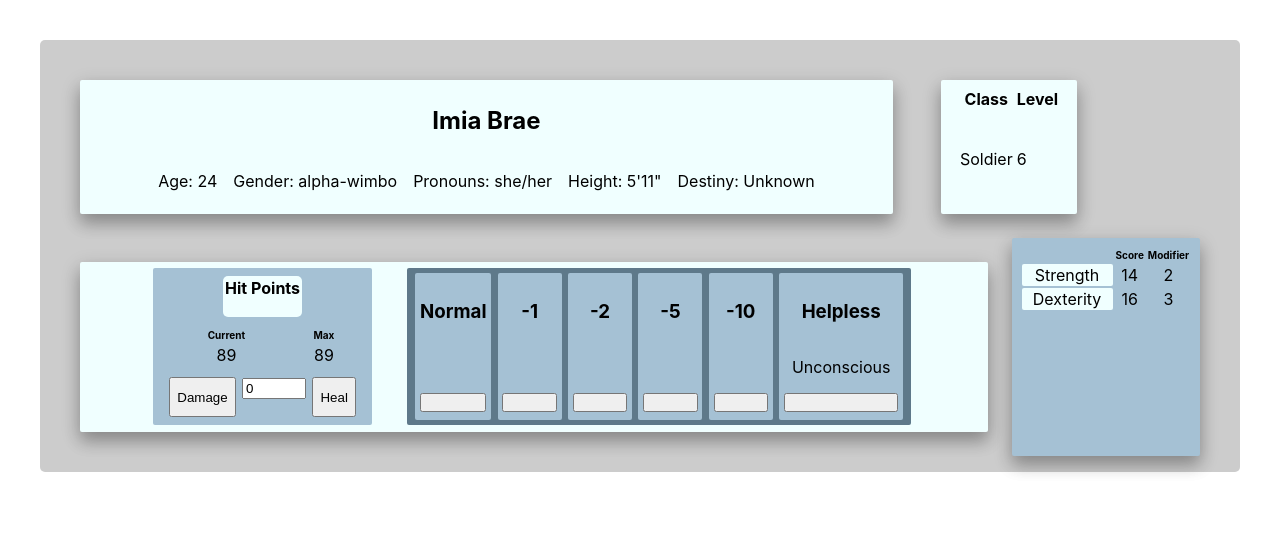
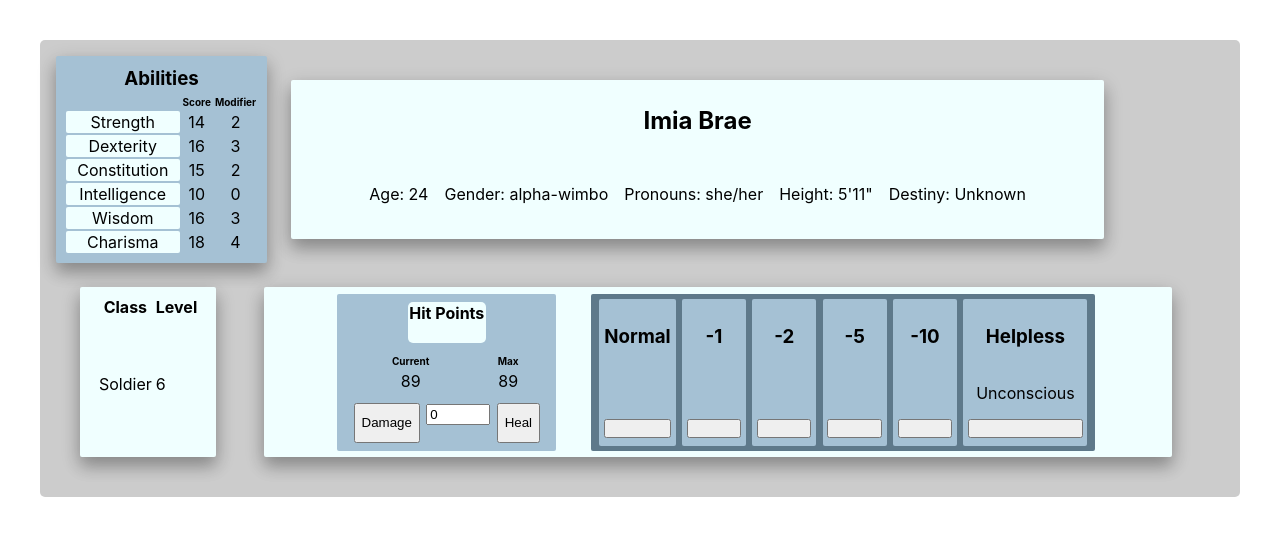
Before and after one commit to Olive251/CharacterKit-SWSE, a Next.js app: page /sampleCharacterSheet in a window 1280 px wide. Shown: the top 536 px of the page. Built offline with nearby package versions, Linux system fonts and the light colour scheme.

Commit message:
update on AbilitiesCard

```diff
--- a/components/characterSheet/AbilitiesCard.jsx
+++ b/components/characterSheet/AbilitiesCard.jsx
@@ -22,6 +22,18 @@ const AbilitiesCard = (abilities) => {
     const [dexterity, setDex] = useState();
     const [dexMod, setDexMod] = useState();
 
+    const [constitution, setCon] = useState();
+    const [conMod, setConMod] = useState();
+
+    const [intelligence, setInt] = useState();
+    const [intMod, setIntMod] = useState();
+
+    const [wisdom, setWis] = useState();
+    const [wisMod, setWisMod] = useState();
+
+    const [charisma, setCha] = useState();
+    const [chaMod, setChaMod] = useState();
+
     useEffect( () => {
         setStrength(abilities.strength);
         let mod = getModifier(abilities.strength);
@@ -30,14 +42,31 @@ const AbilitiesCard = (abilities) => {
         setDex(abilities.dexterity);
         mod = getModifier(abilities.dexterity);
         setDexMod(mod);
+
+        setCon(abilities.constitution);
+        mod = getModifier(abilities.constitution);
+        setConMod(mod);
+
+        setInt(abilities.intelligence);
+        mod = getModifier(abilities.intelligence);
+        setIntMod(mod);
+
+        setWis(abilities.wisdom);
+        mod = getModifier(abilities.wisdom);
+        setWisMod(mod);
+
+        setCha(abilities.charisma);
+        mod = getModifier(abilities.charisma);
+        setChaMod(mod);
     }, [])
 
     return (
         <div className={styles.abilitiesCard}>
+            <h3>Abilities</h3>
             <table>
                 <thead>
                     <tr>
-                        <th> </th>
+                        <th></th>
                         <th>Score</th>
                         <th>Modifier</th>
                     </tr>
@@ -53,6 +82,26 @@ const AbilitiesCard = (abilities) => {
                         <td>{dexterity}</td>
                         <td>{dexMod}</td>
                     </tr>
+                    <tr>
+                        <td className={styles.boldCell}>Constitution</td>
+                        <td>{constitution}</td>
+                        <td>{conMod}</td>
+                    </tr>
+                    <tr>
+                        <td className={styles.boldCell}>Intelligence</td>
+                        <td>{intelligence}</td>
+                        <td>{intMod}</td>
+                    </tr>
+                    <tr>
+                        <td className={styles.boldCell}>Wisdom</td>
+                        <td>{wisdom}</td>
+                        <td>{wisMod}</td>
+                    </tr>
+                    <tr>
+                        <td className={styles.boldCell}>Charisma</td>
+                        <td>{charisma}</td>
+                        <td>{chaMod}</td>
+                    </tr>
                 </tbody>
             </table>
         </div>
--- a/components/characterSheet/sheet.jsx
+++ b/components/characterSheet/sheet.jsx
@@ -12,13 +12,15 @@ const Sheet = ({character}) => {
 
     return (
         <div className={styles.sheet}>
+            <AbilitiesCard abilities={character.abilities}/>
+
             <BasicInfo basicInfo={basicInfo}/>
 
             <HeroClassLvl heroClass={character.heroClass}/>
 
             <HP hp={character.hp}/>
 
-            <AbilitiesCard abilities={character.abilities}/>
+
         </div>
     )
 }
```
